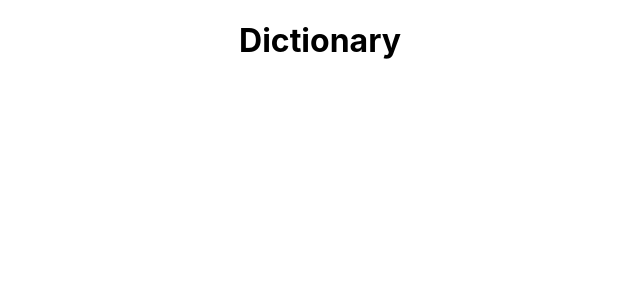
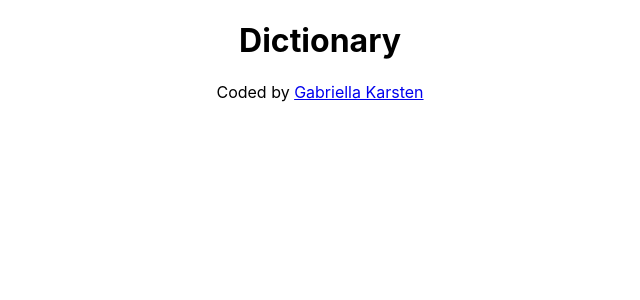
Before and after one commit to gabykarsten/dictionary-project, a React (Create React App) app: page / in a window 1280 px wide. Shown: the top 300 px of the page, without its empty margins (320-960 px from the left). Built offline with nearby package versions, Linux system fonts and the light colour scheme.

Commit message:
added footer and install plugin to make the code readable

```diff
--- a/package.json
+++ b/package.json
@@ -34,5 +34,8 @@
       "last 1 firefox version",
       "last 1 safari version"
     ]
+  },
+  "devDependencies": {
+    "@babel/plugin-proposal-private-property-in-object": "^7.21.11"
   }
 }
--- a/src/App.js
+++ b/src/App.js
@@ -3,7 +3,12 @@ import "./App.css";
 function App() {
   return (
     <div className="App">
-      <h1>Dictionary</h1>
+      <div className="container">
+        <h1>Dictionary</h1>
+      </div>
+      <footer>
+        Coded by <a href="/">Gabriella Karsten</a>
+      </footer>
     </div>
   );
 }
```
Also changed, not shown: 1 other file (tests, documents, lock files or other folders).
